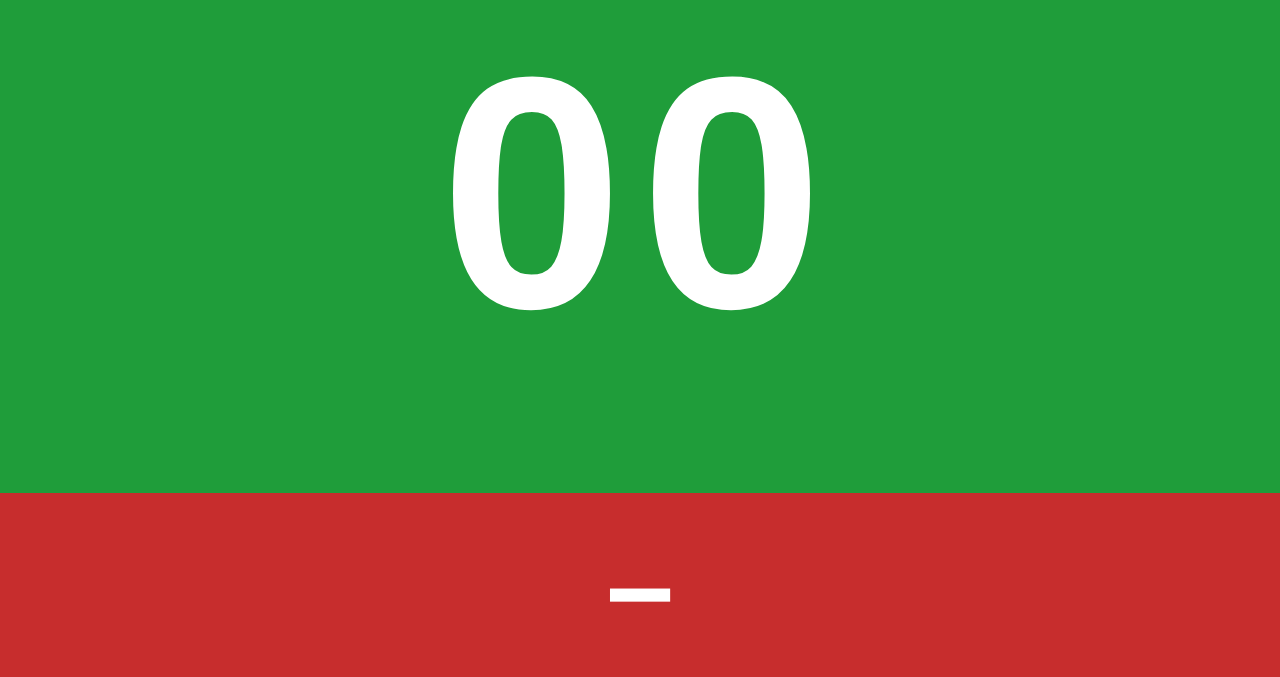
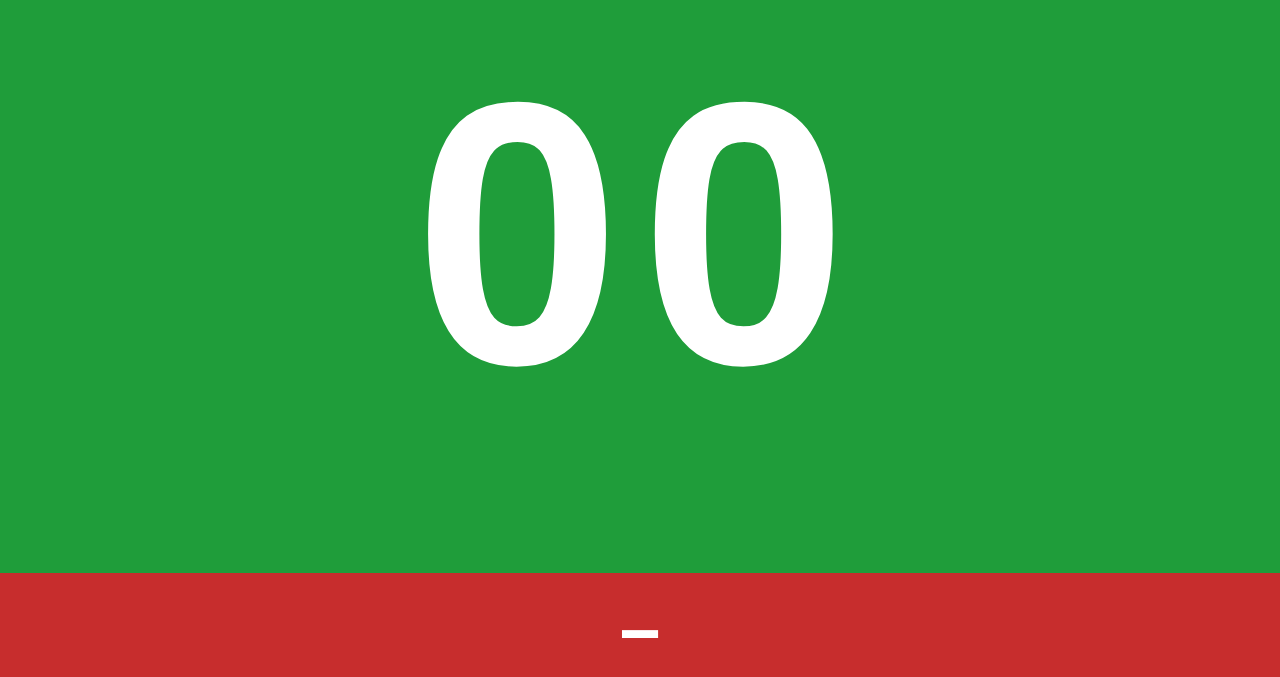
Before and after one commit to kurwababa18/lap-counter, a plain HTML site: page index.html in a window 1280 px wide. Shown: the part 107-784 px from the top of the page. Drawn offline with Linux system fonts and the light colour scheme.

Commit message:
Adjust layout to 85/15 split

```diff
--- a/index.html
+++ b/index.html
@@ -102,7 +102,7 @@
             if (!h) {
                 return;
             }
-            var greenHeight = Math.floor(h * 0.75);
+            var greenHeight = Math.floor(h * 0.85);
             var redHeight = h - greenHeight;
             document.documentElement.style.height = h + 'px';
             document.body.style.height = h + 'px';
```
Also changed, not shown: 1 other file.
